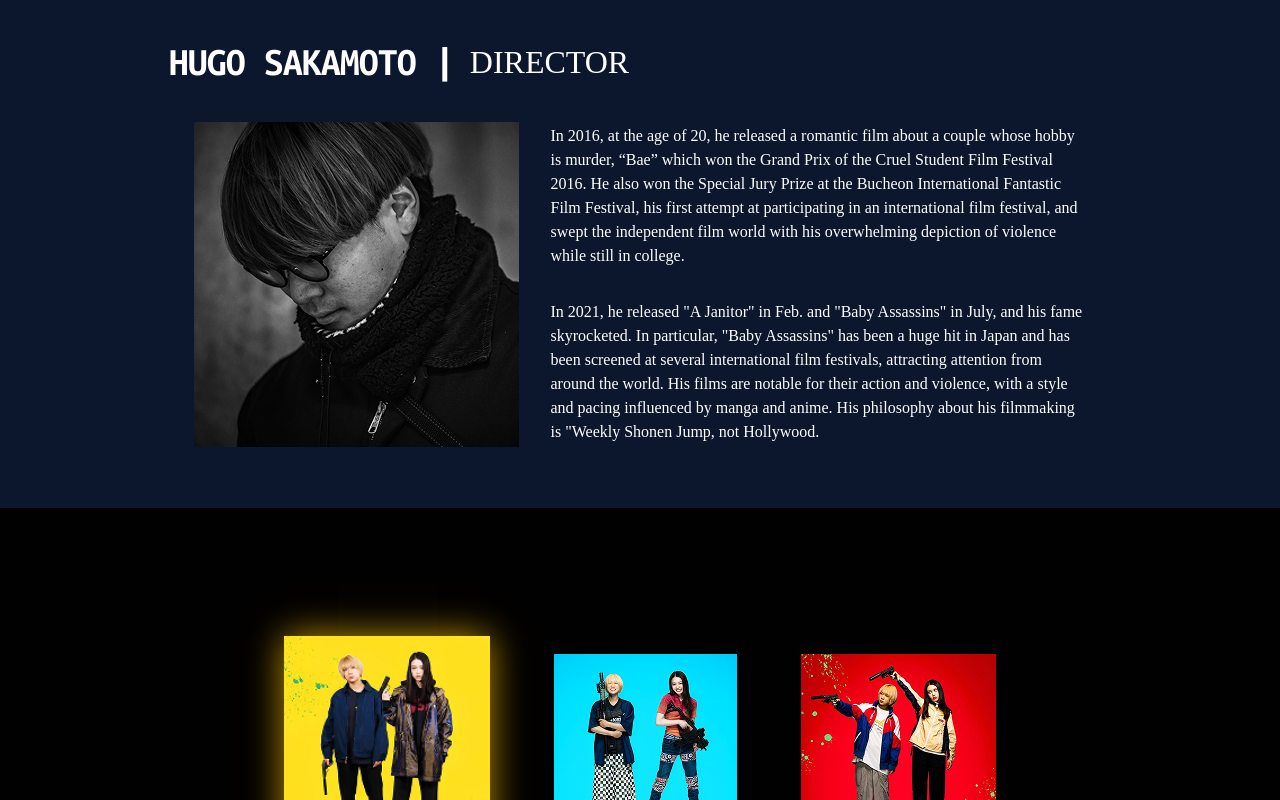
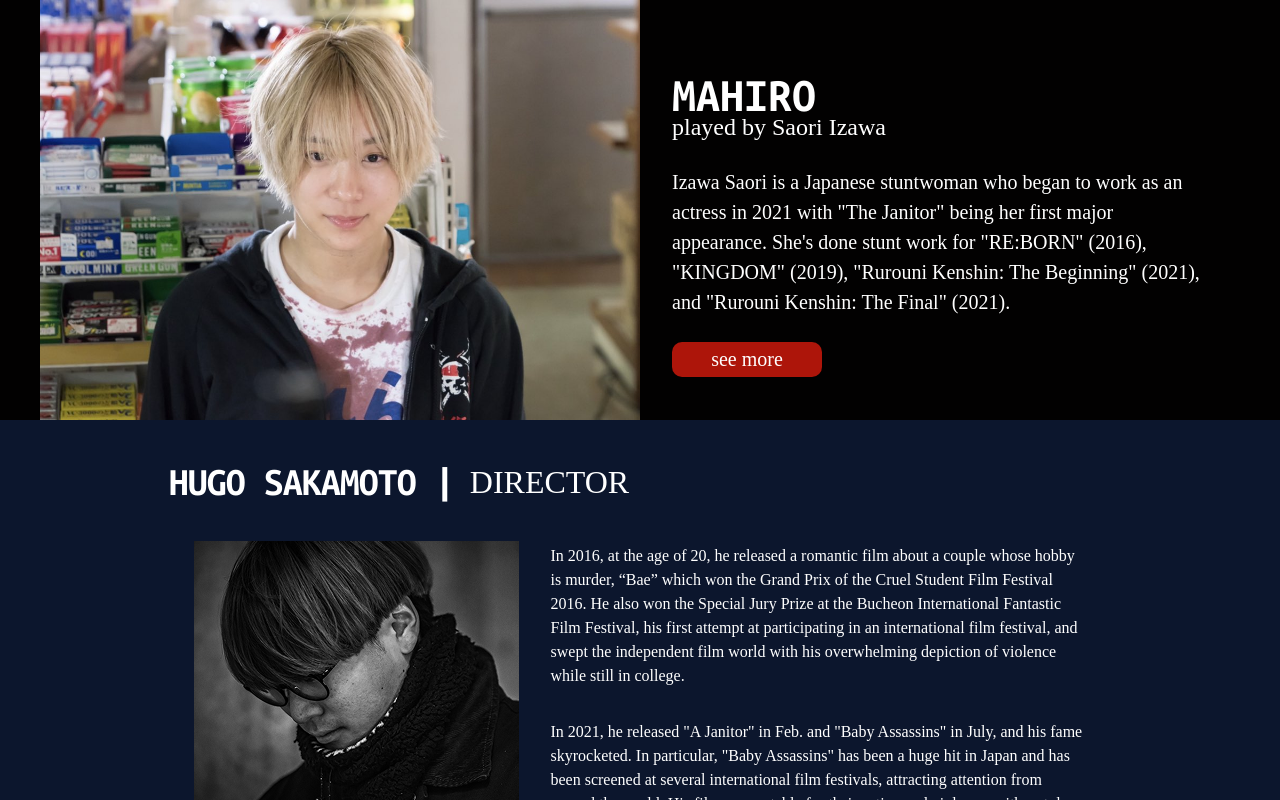
Before and after one commit to strwbrry05/babyAssassinsShowcase, a React (Vite) app: page / in a window 1280 px wide. Shown: the top 800 px of the page. Built offline with nearby package versions, Linux system fonts and the light colour scheme; a web font is replaced by a local one.

Commit message:
left cast card tentative

```diff
--- a/src/App.jsx
+++ b/src/App.jsx
@@ -1,17 +1,19 @@
 import Director from "./components/Director";
 import Footer from "./components/Footer";
+import LeftCastCard from "./components/LeftCastCard";
 import ManualSwitch from "./components/ManualSwitch";
 import WatchNow from "./components/WatchNow";
 import WatchNowCard from "./components/WatchNowCard";
 import "./index.css";
 
-import ba1 from "./assets/ba1.png";
-import ba2 from "./assets/ba2.png";
-import ba3 from "./assets/ba3.png";
+// import ba1 from "./assets/ba1.png";
+// import ba2 from "./assets/ba2.png";
+// import ba3 from "./assets/ba3.png";
 
 function App() {
   return (
     <>
+      <LeftCastCard />
       <Director />
       <ManualSwitch />
       {/* <WatchNow
--- /dev/null
+++ b/src/components/LeftCastCard.jsx
@@ -0,0 +1,57 @@
+import React from "react";
+import mahiro from "../assets/cast/mahiro.png";
+
+const LeftCastCard = () => {
+  return (
+    <div
+      className="flex flex-col justify-center items-center pt-[3em] pb-[3em]
+    bg-(--color-black) text-(--color-white) font-(family-name:--font-text)
+
+    lg:flex-row lg:pt-[0em] lg:pb-[0em] lg:justify-start"
+    >
+      <div
+        className="w-[85%] lg:w-[50%] lg:flex lg:justify-end
+      md:flex md:justify-center"
+      >
+        <img src={mahiro} alt="" className="md:max-w-[600px] lg:w-[600px]" />
+      </div>
+
+      <div
+        className="w-[85%] lg:w-[50%] pl-[2em] pr-[2em]
+        md:max-w-[600px]
+      lg:w-[500px] lg:flex lg:flex-col lg:justify-start lg:items-start
+      xl:w-[600px]"
+      >
+        <div className="leading-7 mb-[1.5em] lg:leading-8">
+          <h2
+            className="mt-[0.75em] text-[2.5rem] font-(family-name:--font-headings)
+          uppercase font-bold
+
+          lg:text-[2.75rem] xl:text-[3rem]"
+          >
+            Mahiro
+          </h2>
+          <p className="lg:text-[1.5rem]">played by Saori Izawa</p>
+        </div>
+        <p className="xl:text-[1.25rem]">
+          Izawa Saori is a Japanese stuntwoman who began to work as an actress
+          in 2021 with "The Janitor" being her first major appearance. She's
+          done stunt work for "RE:BORN" (2016), "KINGDOM" (2019), "Rurouni
+          Kenshin: The Beginning" (2021), and "Rurouni Kenshin: The Final"
+          (2021).
+        </p>
+        <button
+          className="bg-(--color-title-red) w-[100px] h-[35px]
+        rounded-[10px] text-[1.15rem] mt-[1.25em] active:text-(--color-gray)
+        active:bg-(--color-BA1-red) cursor-pointer
+
+        lg:text-[1.25rem] lg:w-[150px]"
+        >
+          see more
+        </button>
+      </div>
+    </div>
+  );
+};
+
+export default LeftCastCard;
```
Also changed, not shown: src/assets/cast/mahiro.png (added).
